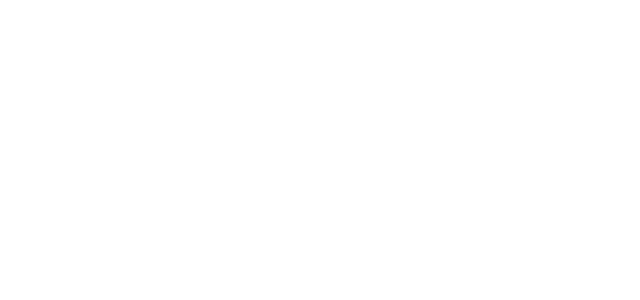
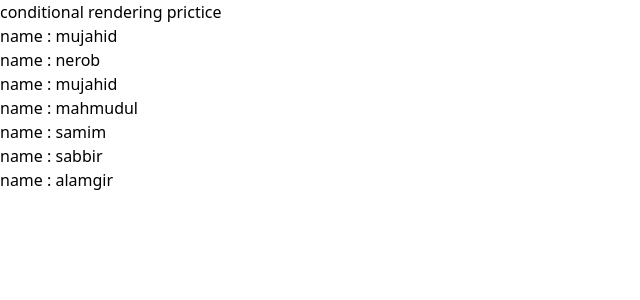
Before and after one commit to Coder-Mujahid/react-practice, a React (Vite) app: page / in a window 1280 px wide. Shown: the top 300 px of the page, without its empty margins (0-640 px from the left). Built offline with nearby package versions, Linux system fonts and the light colour scheme.

Commit message:
array call

```diff
--- a/src/App.jsx
+++ b/src/App.jsx
@@ -16,7 +16,11 @@
       <Condition name="react" state={false} next="jsx"></Condition>
       <Condition name="react" state={true} next="jsx"></Condition> */}
 
-
+      <h2 className={`${h2}`}>conditional rendering prictice</h2>
+      <Call name="mujahid"></Call>
+      {
+        student.map(data =><Call name={data}> </Call>)
+      }
     </>
   )
 }
```
